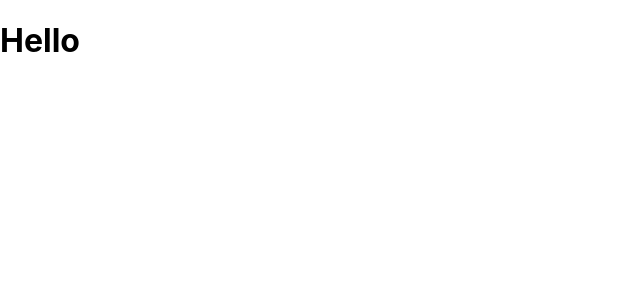
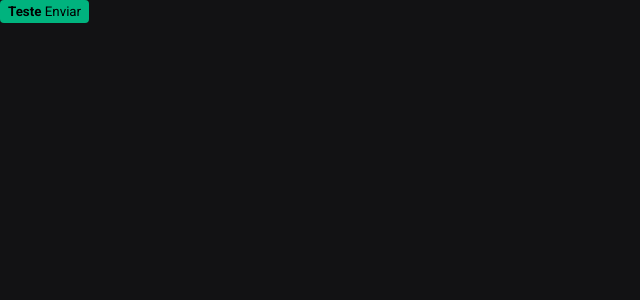
Before and after one commit to esbnet/ignite-shop, a Next.js app: page / in a window 1280 px wide. Shown: the top 300 px of the page, without its empty margins (0-640 px from the left). Built offline with nearby package versions, Linux system fonts and the light colour scheme.

Commit message:
style: :lipstick: add global style - stitches

```diff
--- a/package.json
+++ b/package.json
@@ -9,6 +9,7 @@
     "lint": "next lint"
   },
   "dependencies": {
+    "@stitches/react": "^1.2.8",
     "@types/node": "18.11.9",
     "@types/react": "18.0.25",
     "@types/react-dom": "18.0.9",
--- a/src/pages/_app.tsx
+++ b/src/pages/_app.tsx
@@ -1,6 +1,9 @@
-import '../../styles/globals.css'
 import type { AppProps } from 'next/app'
+import { globalStyles } from '../../styles/globals'
+
+globalStyles()
 
 export default function App({ Component, pageProps }: AppProps) {
+
   return <Component {...pageProps} />
 }
--- /dev/null
+++ b/src/pages/_document.tsx
@@ -0,0 +1,27 @@
+import { Html, Head, Main, NextScript } from "next/document"
+
+import { getCssText } from '../../styles';
+
+export default function Document() {
+  return (
+    <Html>
+      <Head>
+        <link rel='preconnect' href='https://fonts.googleapis.com' />
+        <link
+          rel='preconnect'
+          href='https://fonts.gstatic.com'
+          crossOrigin='anonymous'
+        />
+        <link
+          href='https://fonts.googleapis.com/css2?family=Roboto:wght@400;700&display=swap'
+          rel='stylesheet'
+        />
+        <style id="stitches" dangerouslySetInnerHTML={{ __html: getCssText() }} />
+      </Head>
+      <body>
+        <Main />
+        <NextScript />
+      </body>
+    </Html>
+  )
+}
--- a/src/pages/index.tsx
+++ b/src/pages/index.tsx
@@ -1,9 +1,27 @@
-import Head from 'next/head'
-import Image from 'next/image'
-import styles from '../styles/Home.module.css'
+import { styled } from "../../styles"
+
+const Button = styled("button", {
+  background: "$gree300",
+  borderRadius: 4,
+  border: 0,
+  padding: '4px 8px',
+
+  span: {
+    fontWeight: "bold",
+  },
+
+  '&:hover': {
+    filter: 'brightness(0.8)'
+  }
+})
 
 export default function Home() {
   return (
-    <h1>Hello</h1>
+    <>
+      <Button>
+        <span>Teste </span>
+        Enviar
+        </Button>
+    </>
   )
 }
--- /dev/null
+++ b/src/pages/success.tsx
@@ -0,0 +1,3 @@
+export default function Success() {
+  return <h1>Hello Success</h1>
+}
--- a/styles/globals.css
+++ /dev/null
@@ -1,26 +0,0 @@
-html,
-body {
-  padding: 0;
-  margin: 0;
-  font-family: -apple-system, BlinkMacSystemFont, Segoe UI, Roboto, Oxygen,
-    Ubuntu, Cantarell, Fira Sans, Droid Sans, Helvetica Neue, sans-serif;
-}
-
-a {
-  color: inherit;
-  text-decoration: none;
-}
-
-* {
-  box-sizing: border-box;
-}
-
-@media (prefers-color-scheme: dark) {
-  html {
-    color-scheme: dark;
-  }
-  body {
-    color: white;
-    background: black;
-  }
-}
--- /dev/null
+++ b/styles/globals.ts
@@ -0,0 +1,21 @@
+import { globalCss } from "."
+
+export const globalStyles= globalCss({
+
+  '*': {
+    margin: 0,
+    padding: 0,
+  },
+
+  body: {
+    backgroundColor: '$gray900',
+    color: '$gray100',
+    '-webkit-font-smoothing':'antaliased',
+  },
+
+  'body, inputm textarea, button': {
+    fontFamily: 'Roboto',
+    fontWeight: 400
+  }
+
+})
--- /dev/null
+++ b/styles/index.ts
@@ -0,0 +1,26 @@
+import { createStitches } from "@stitches/react"
+
+export const {
+  config,
+  styled,
+  css,
+  globalCss,
+  keyframes,
+  getCssText,
+  theme,
+  createTheme,
+} = createStitches({
+  theme: {
+    colors: {
+      white: "#fff",
+
+      gray900: "#121214",
+      gray800: "#202024",
+      gray300: "#c4c4cc",
+      gray100: "#e1e1e6",
+
+      gree500: "#00875f",
+      gree300: "#00b37e",
+    },
+  },
+})
```
Also changed, not shown: 1 other file (tests, documents, lock files or other folders).
